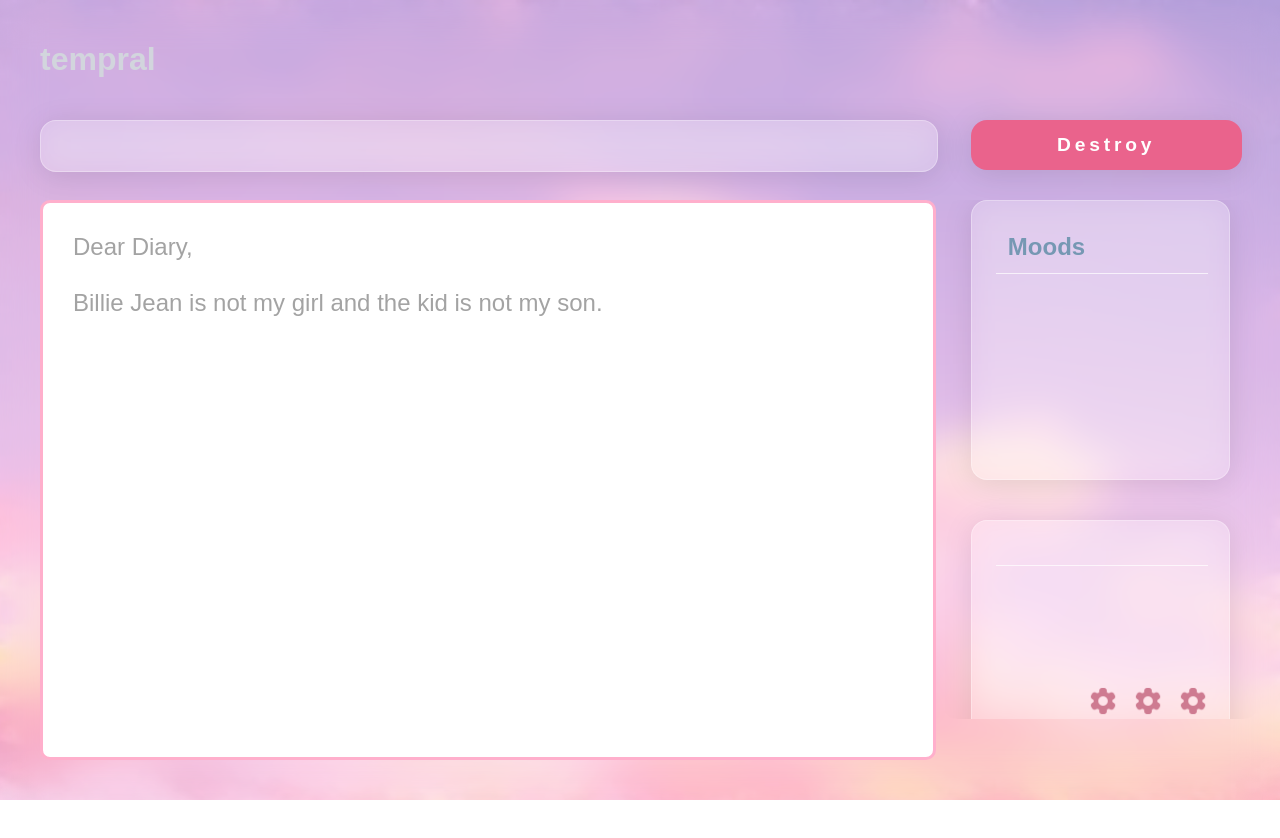
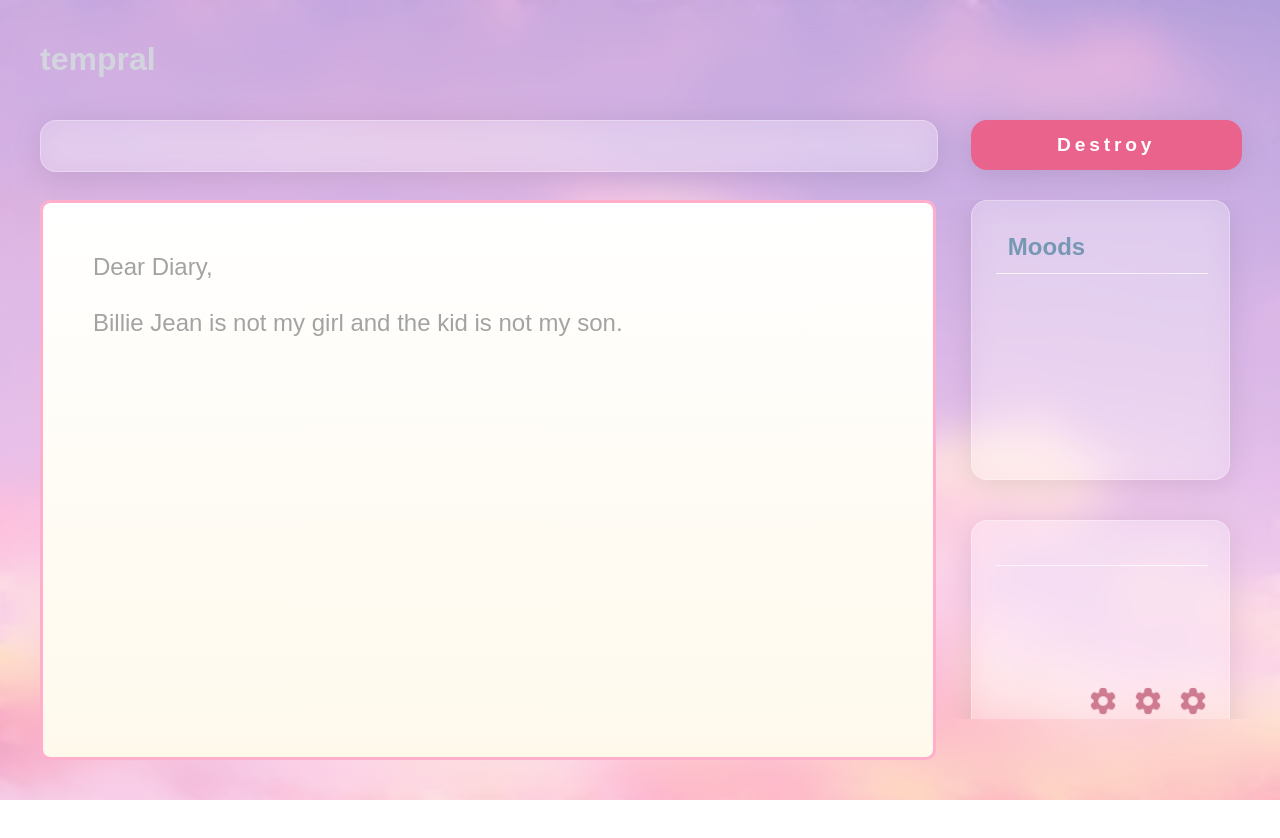
Before and after one commit to zariacs/the-disappearing-diary, a Vue app: page / in a window 1280 px wide. Shown: the top 838 px of the page. Built offline with nearby package versions, Linux system fonts and the light colour scheme.

Commit message:
Updated journal entry background

```diff
--- a/src/components/JournalEntry.vue
+++ b/src/components/JournalEntry.vue
@@ -157,15 +157,15 @@ header {
     width: 100%;
     height: 70vh;
     font-family: sans-serif;
-    background-color: white;
+    background: linear-gradient(to bottom, white, #fff9ec) padding-box;
     border-radius: 10px;
 
     /* writing */
     box-sizing: border-box;
-    padding: 30px;
+    padding: 50px;
     resize: none;
     font-size: 24px;
-    color: #4B4B4B;
+    color: #2a2f3c;
 
     /* border */
     border: 3px solid #ffafcc;
@@ -173,7 +173,7 @@ header {
 
 .text-box:focus {
     outline: none;
-    background: linear-gradient(white, white) padding-box,
+    background: linear-gradient(to bottom, white, #fff9ec) padding-box,
     linear-gradient(to right, #c8b6ff, #ffafcc) border-box;
     border: 4px solid transparent;
 }
```
Lines whose indentation alone changed are shown as unchanged.
